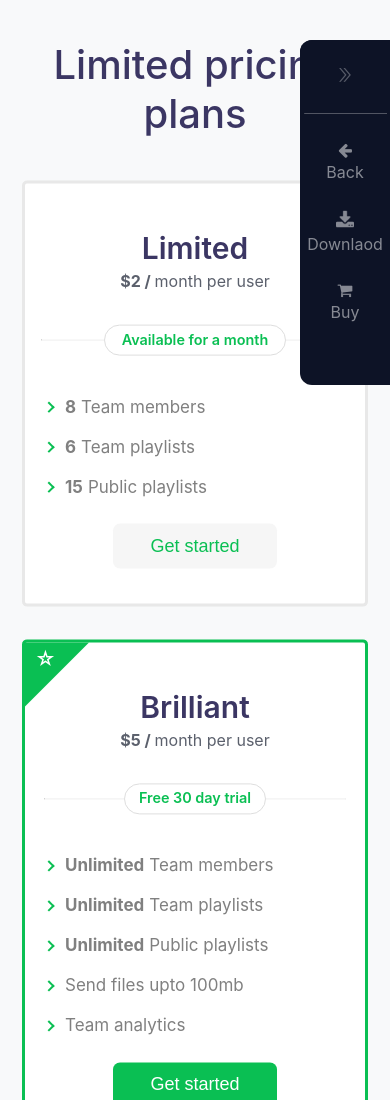
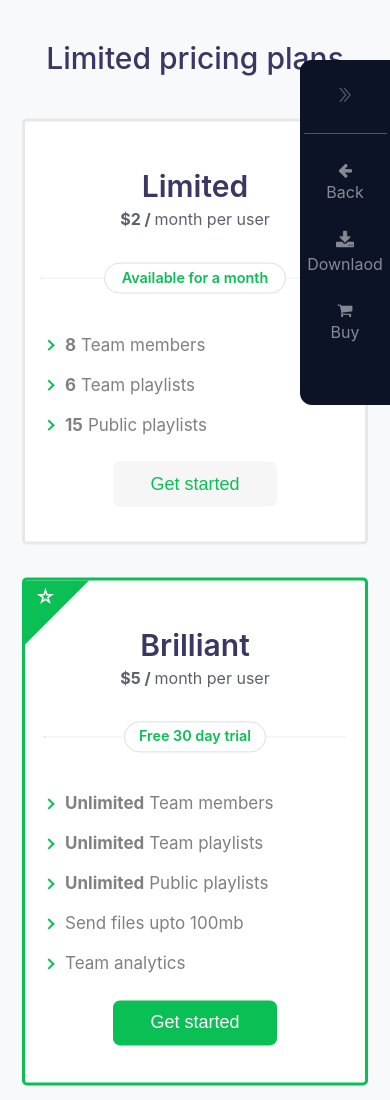
Before and after one commit to asma-asif-brainx/pricing-plans-css-task, a plain HTML site: page index.html in a window 390 px wide. Shown: the top 1100 px of the page. Drawn offline with Linux system fonts and the light colour scheme.

Commit message:
nav bar position and font size changed

```diff
--- a/style.css
+++ b/style.css
@@ -653,7 +653,7 @@
 @media screen and (max-width: 767px)
  {
     .main-head{
-        font-size: 40px;
+        font-size: 30px;
         padding:40px 0 0;
         bottom: 0;
     }
@@ -684,7 +684,7 @@
     }
     .side-bar
     {
-        top: 40px;
+        top: 60px;
     }
     .main-footer{
         padding-left: 28px;
@@ -703,9 +703,6 @@
 
 
 @media screen and (max-width: 330px){
-    .main-head{
-        font-size: 30px;
-    }
     .limited
     {
         max-width: 260px;
```
